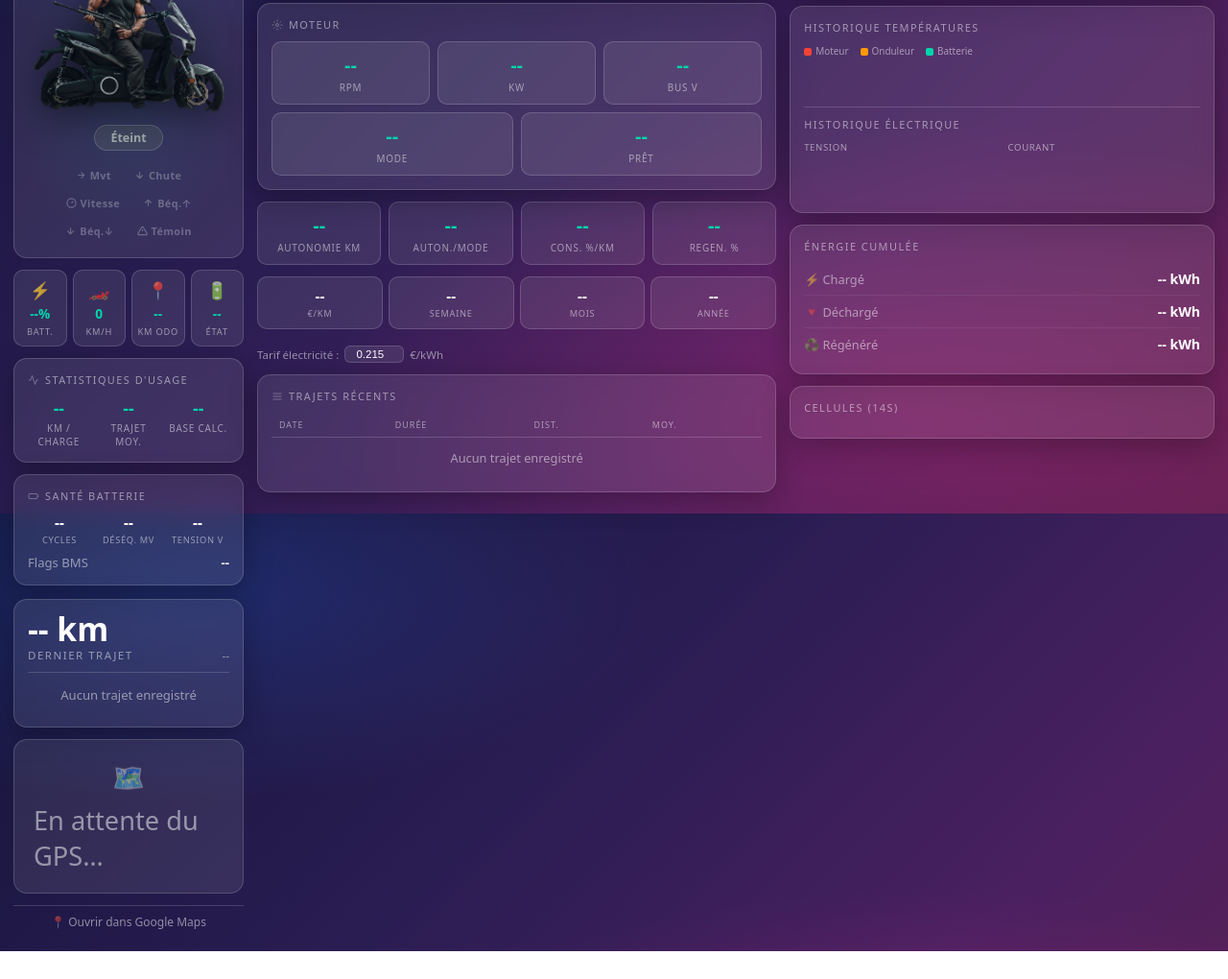
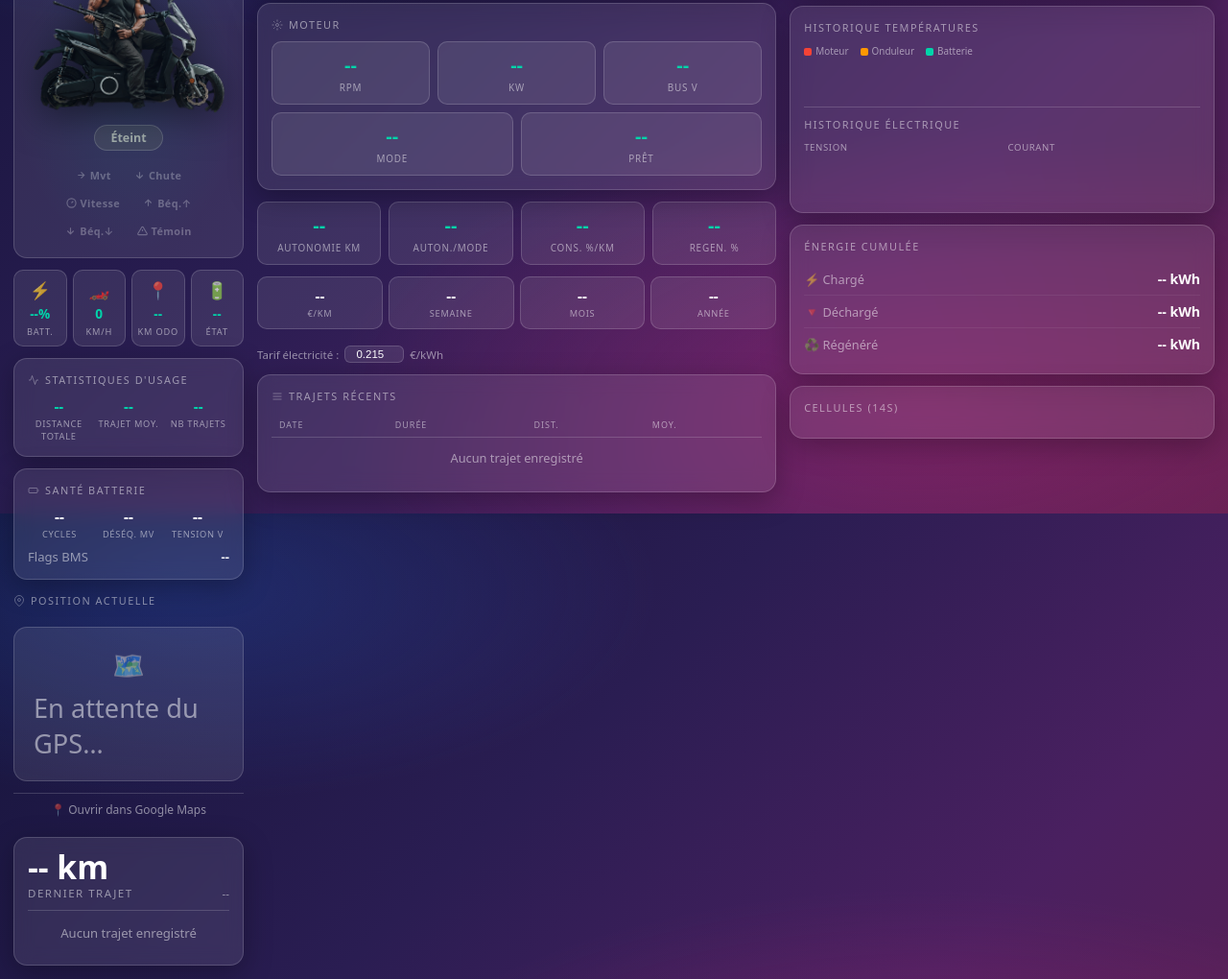
Before and after one commit to Balou866/SilenceDashboard, a plain HTML site: page dashboard/index.template.html in a window 1280 px wide. Shown: the part 265-1285 px from the top of the page at 96% size. Before the commit the page ends 1256 px from the top, so only its background shows below. Drawn offline with nearby package versions, Linux system fonts and the light colour scheme; no server answers.

Commit message:
Dashboard:   - merge the last-trip header and detail into a single card, detail laid     out as a 2-column grid (saves vertical space on 1080p) — mirrored on     mobile via txt2   - show efficiency in the last-trip card and the expanded trip row   - reorder right column / mobile page 2: current position, last trip,     (recent trips on mobile), trip route; add a "Position actuelle" title   - fix usage-stats card: honest labels (Distance totale / Trajet moy. /     Nb trajets) instead of the mislabelled total, and match font size to     the neighbouring battery-health card

```diff
--- a/dashboard/index.template.html
+++ b/dashboard/index.template.html
@@ -145,8 +145,8 @@ main{position:relative;z-index:1;display:grid;grid-template-columns:260px 1.15fr
 
 /* Usage stats */
 .usage-grid{display:grid;grid-template-columns:repeat(3,1fr);gap:8px;text-align:center}
-.usage-val{font-size:1.1em;font-weight:700;color:var(--teal)}
-.usage-label{font-size:.62em;color:var(--muted);text-transform:uppercase;letter-spacing:.8px;margin-top:2px}
+.usage-val{font-size:.95em;font-weight:700;color:var(--teal)}
+.usage-label{font-size:.58em;color:var(--muted);text-transform:uppercase;letter-spacing:.7px;margin-top:2px}
 
 /* Battery health summary */
 .bh-grid{display:grid;grid-template-columns:repeat(3,1fr);gap:6px;text-align:center}
@@ -375,9 +375,9 @@ main{position:relative;z-index:1;display:grid;grid-template-columns:260px 1.15fr
       Statistiques d'usage
     </div>
     <div class="usage-grid">
-      <div><div class="usage-val" id="u-dist">--</div><div class="usage-label">km / charge</div></div>
-      <div><div class="usage-val" id="u-avg">--</div><div class="usage-label">trajet moy.</div></div>
-      <div><div class="usage-val" id="u-base">--</div><div class="usage-label">base calc.</div></div>
+      <div><div class="usage-val" id="u-dist">--</div><div class="usage-label">Distance totale</div></div>
+      <div><div class="usage-val" id="u-avg">--</div><div class="usage-label">Trajet moy.</div></div>
+      <div><div class="usage-val" id="u-base">--</div><div class="usage-label">Nb trajets</div></div>
     </div>
   </div>
 
@@ -558,6 +558,21 @@ main{position:relative;z-index:1;display:grid;grid-template-columns:260px 1.15fr
 <!-- ══════════ RIGHT COLUMN ══════════ -->
 <div class="col-right">
 
+  <!-- Current position (map) -->
+  <div class="card-title" style="margin-bottom:8px">
+    <svg width="12" height="12" viewBox="0 0 24 24" fill="none" stroke="currentColor" stroke-width="2"><path d="M21 10c0 7-9 13-9 13s-9-6-9-13a9 9 0 0118 0z"/><circle cx="12" cy="10" r="3"/></svg>
+    Position actuelle
+  </div>
+  <div class="map-card">
+    <iframe id="map-iframe" allowfullscreen style="display:none"></iframe>
+    <div class="map-placeholder" id="map-placeholder">
+      <span>🗺️</span>
+      <span>En attente du GPS…</span>
+    </div>
+  </div>
+  <div id="gps-addr"></div>
+  <a id="gps-link-out" href="#" target="_blank">📍 Ouvrir dans Google Maps</a>
+
   <!-- Last trip (header + detail merged) -->
   <div class="card">
     <div class="trip-card-head">
@@ -595,17 +610,6 @@ main{position:relative;z-index:1;display:grid;grid-template-columns:260px 1.15fr
       </div>
     </div>
   </div>
-
-  <!-- Map -->
-  <div class="map-card">
-    <iframe id="map-iframe" allowfullscreen style="display:none"></iframe>
-    <div class="map-placeholder" id="map-placeholder">
-      <span>🗺️</span>
-      <span>En attente du GPS…</span>
-    </div>
-  </div>
-  <div id="gps-addr"></div>
-  <a id="gps-link-out" href="#" target="_blank">📍 Ouvrir dans Google Maps</a>
 
   <!-- Trip route (retrace) -->
   <div class="card" id="route-card" style="display:none">
@@ -728,6 +732,20 @@ main{position:relative;z-index:1;display:grid;grid-template-columns:260px 1.15fr
 
     <!-- PAGE 2 : GPS / Trajets -->
     <div class="mobile-page" id="mp-2">
+      <!-- Current position (map) -->
+      <div class="card-title" style="margin-bottom:8px">
+        <svg width="12" height="12" viewBox="0 0 24 24" fill="none" stroke="currentColor" stroke-width="2"><path d="M21 10c0 7-9 13-9 13s-9-6-9-13a9 9 0 0118 0z"/><circle cx="12" cy="10" r="3"/></svg>
+        Position actuelle
+      </div>
+      <div class="map-card">
+        <iframe id="m-map-iframe" allowfullscreen style="width:100%;height:200px;border:none;display:none"></iframe>
+        <div class="map-placeholder" id="m-map-placeholder">
+          <span>🗺️</span><span>En attente du GPS…</span>
+        </div>
+      </div>
+      <a id="m-gps-link-out" href="#" target="_blank" style="display:block;text-align:center;padding:8px;font-size:.75em;color:var(--muted);text-decoration:none;border-top:1px solid var(--border)">📍 Ouvrir dans Google Maps</a>
+
+      <!-- Last trip (header + detail merged) -->
       <div class="card">
         <div class="trip-card-head">
           <div>
@@ -746,13 +764,6 @@ main{position:relative;z-index:1;display:grid;grid-template-columns:260px 1.15fr
           <div class="lt-row"><span class="lt-icon-label">Efficacité</span><span class="lt-val" id="m-lt-eff">--</span></div>
         </div>
       </div>
-      <div class="map-card">
-        <iframe id="m-map-iframe" allowfullscreen style="width:100%;height:200px;border:none;display:none"></iframe>
-        <div class="map-placeholder" id="m-map-placeholder">
-          <span>🗺️</span><span>En attente du GPS…</span>
-        </div>
-      </div>
-      <a id="m-gps-link-out" href="#" target="_blank" style="display:block;text-align:center;padding:8px;font-size:.75em;color:var(--muted);text-decoration:none;border-top:1px solid var(--border)">📍 Ouvrir dans Google Maps</a>
       <div class="card">
         <div class="card-title">Trajets récents</div>
         <table class="trips-table">
@@ -1151,9 +1162,9 @@ function update(d){
   var trips = getTrips();
   if(trips.length > 0){
     var totalDist = trips.reduce(function(a,t){return a+parseFloat(t.dist);},0);
+    txt('u-dist', totalDist.toFixed(1)+' km');
     txt('u-avg',  (totalDist/trips.length).toFixed(1)+' km');
-    txt('u-dist', totalDist.toFixed(1)+' km');
-    txt('u-base', totalDist.toFixed(0)+' km');
+    txt('u-base', String(trips.length));
   }
 
   updateBatteryUI(d, soc, voltage, current, charged, disch, regen);
```
